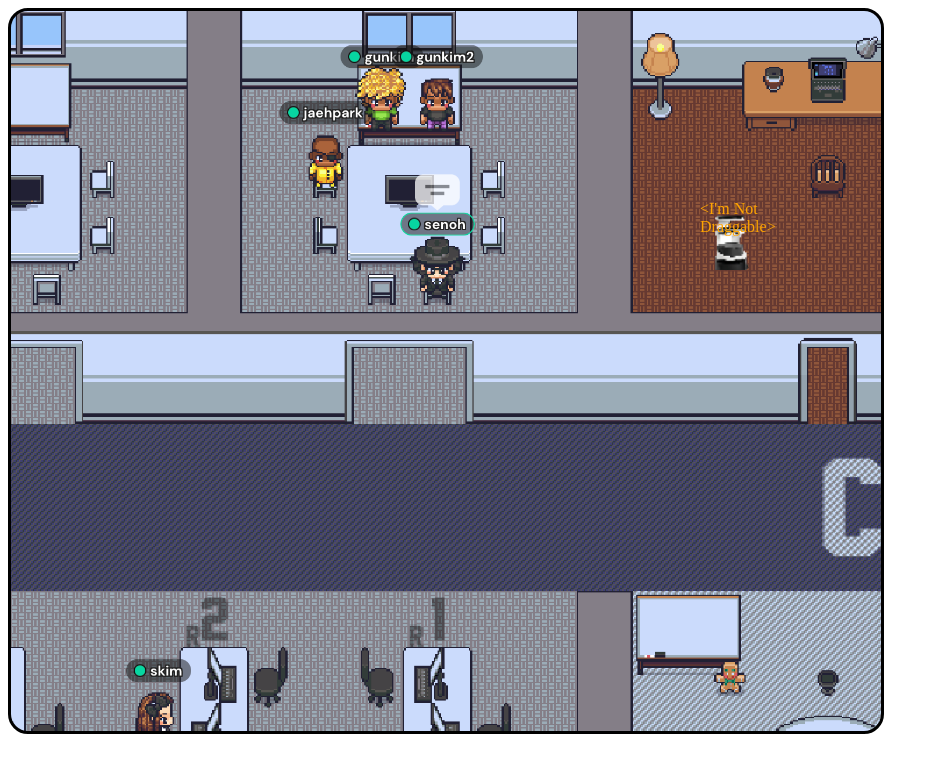
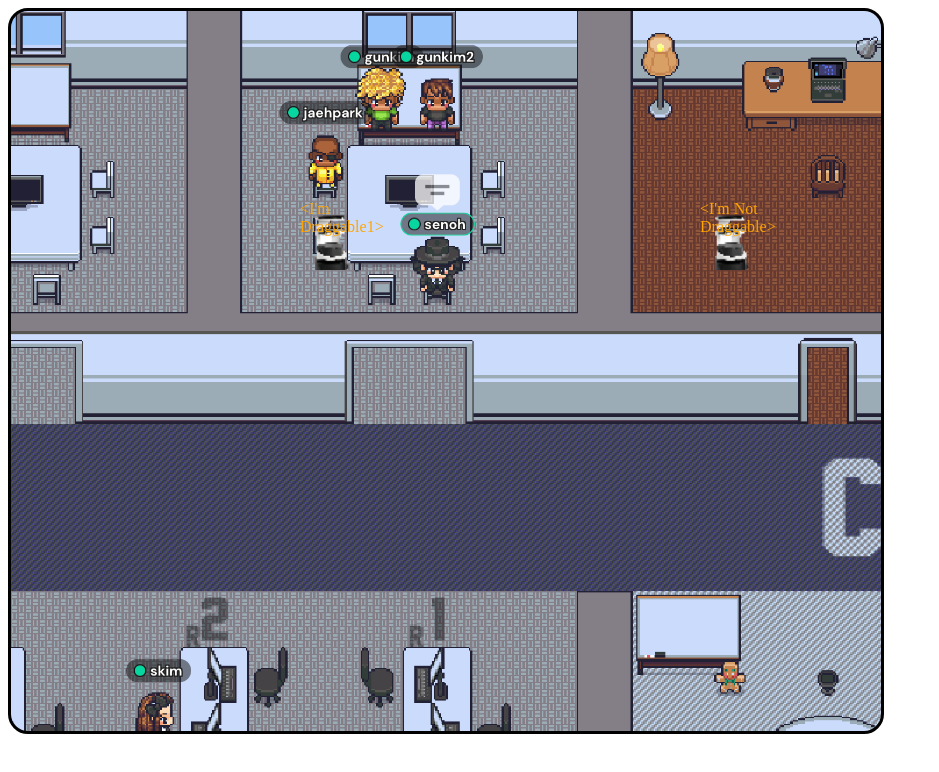
Before and after one commit to Hyunja27/draggableComponent, a React (Create React App) app in the folder main_app/: page / in a window 1280 px wide. Shown: the top 772 px of the page, without its empty margins (0-939 px from the left). Built offline with nearby package versions, Linux system fonts and the light colour scheme.

Commit message:
:recycle: 05/26_trying_to_move_wrapped_componet_ #6

```diff
--- a/main_app/src/BearRestaurant.tsx
+++ b/main_app/src/BearRestaurant.tsx
@@ -7,7 +7,8 @@ function BearRestaurant() {
   return (
     <div className="App">
         <Draggable>
-          <Box name={"I'm Draggable"} xPosition={300} yPosition={200}/>
+          <Box name={"I'm Draggable1"} xPosition={300} yPosition={200}/>
+          {/* <Box name={"I'm Draggable2"} xPosition={700} yPosition={700}/> */}
         </Draggable>
         <Box name={"I'm Not Draggable"} xPosition={700} yPosition={200}/>
     </div>
--- a/main_app/src/component/Draggable.tsx
+++ b/main_app/src/component/Draggable.tsx
@@ -1,7 +1,6 @@
 
-import Box from './Robot';
 import { styled } from '@stitches/react';
-import {useState, useRef, RefObject, ReactNode} from 'react';
+import {useState, useRef, ReactElement} from 'react';
 import { BOX_SIZE } from '../theme/size';
 
 interface RobotProps {
@@ -11,22 +10,22 @@ interface RobotProps {
 }
 
 type DraggableProps = {
-    children: React.ReactNode;
+    children: React.ReactElement;
 }
 
 export default function Draggable( {children}:DraggableProps ){
 
+    const { name, xPosition, yPosition } = children.props;
     const droppableZone = useRef<HTMLDivElement>(null);
 
-    const [servi_1, setServi_1] = useState<RobotProps>({name: 'servi_1', xPosition: 120, yPosition:150 });
-    const [servi_2, setServi_2] = useState<RobotProps>({name: 'servi_2', xPosition: 20, yPosition:480 });
-    const [servi_3, setServi_3] = useState<RobotProps>({name: 'servi_3', xPosition: 970, yPosition:120 });
+    const [servi, setServi] = useState<RobotProps>({name: name, xPosition: xPosition, yPosition: yPosition });
+    // const [servi_2, setServi_2] = useState<RobotProps>({name: 'servi_2', xPosition: 20, yPosition:480 });
+    // const [servi_3, setServi_3] = useState<RobotProps>({name: 'servi_3', xPosition: 970, yPosition:120 });
 
-
-    const giveDraggableAttr = (children:DraggableProps) => {
+    const giveDraggableAttr: React.FC<DraggableProps["children"]> = (raw:ReactElement) => {
         return (
-            <div draggable  onDragStart={dragStart} onDrag={handleDrag}>
-                {children.children}
+            <div draggable onDragStart={dragStart} onDrag={handleDrag}>
+                {raw}
             </div>
         );
     };
@@ -85,11 +84,17 @@ export default function Draggable( {children}:DraggableProps ){
     };
 
     const handleDrag = (e:any) => {
-        console.log('X: ' + e.clientX + ' | Y: ' + e.clientY);
+        // console.log('X: ' + e.clientX + ' | Y: ' + e.clientY);
+        console.log(servi);
+        setServi({
+            ...servi,
+            xPosition: e.clientX,
+            yPosition: e.clientY
+        });
     };
 
     const detectDragEnd = (e:any) => {
-        console.log(e)
+        // console.log(e)
         const movedServi = {
             name: e.target.id,
             xPosition: e.clientX,
@@ -101,7 +106,7 @@ export default function Draggable( {children}:DraggableProps ){
     };
 
     return(
-        <BearRestaurantZone id='droppableZone' onDragEnd={detectDragEnd} ref={droppableZone}>
+        <BearRestaurantZone id='droppableZone' ref={droppableZone}>
             {/* <Box name={servi_1.name} xPosition={servi_1.xPosition} yPosition={servi_1.yPosition} ></Box>
             <Box name={servi_2.name} xPosition={servi_2.xPosition} yPosition={servi_2.yPosition} ></Box>
             <Box name={servi_3.name} xPosition={servi_3.xPosition} yPosition={servi_3.yPosition} ></Box> */}
```
